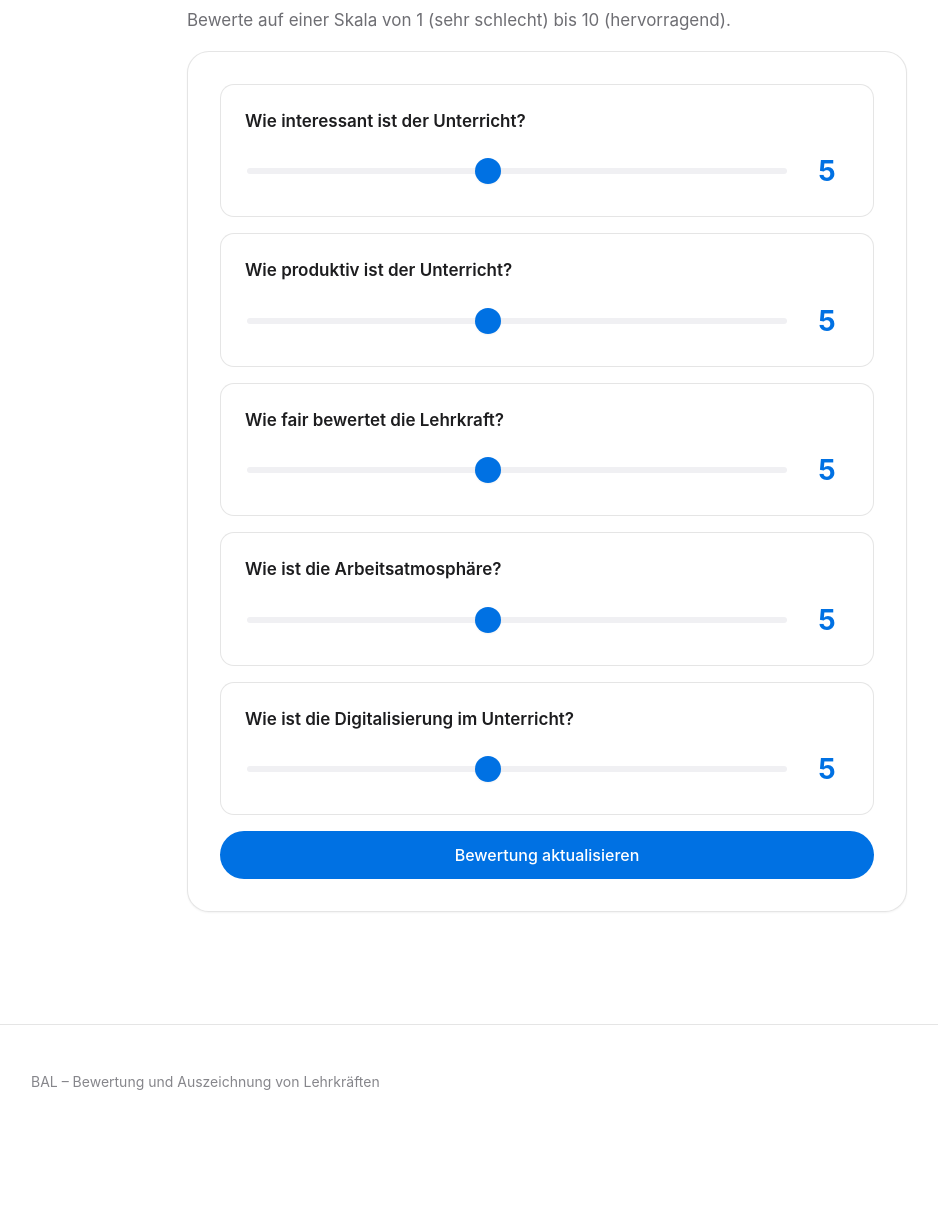
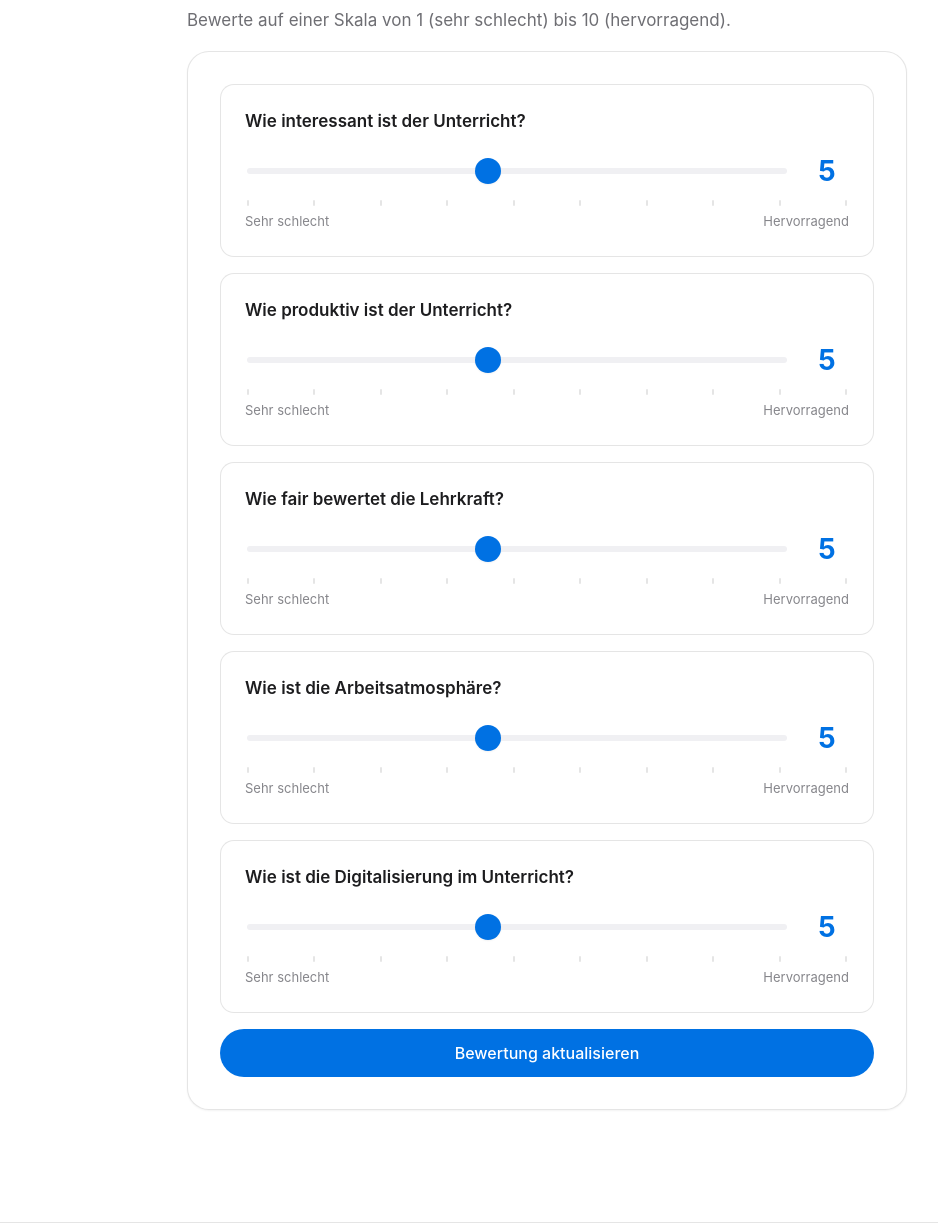
Before and after one commit to RYZE-101/BAL, a Django app: a page that uses templates/core/rate_teacher.html in a window 1280 px wide. Shown: the part 163-1391 px from the top of the page, without its empty margins (93-1031 px from the left). Before the commit the page ends 1253 px from the top, so only its background shows below. Run offline with Django 5.2, Linux system fonts and the light colour scheme; a user stored in the database is signed in; data comes from the database, SQL or seed files in the repository; tables that the repository leaves empty hold one stand-in row (values such as "Sample post").

Commit message:
feat: Slider-Skalen-Beschriftung + Tick-Marks (Bewertungsformular)
- Dezente 1-10 Tick-Marks unter jedem Slider
- Skalen-Endbeschriftung 'Sehr schlecht' / 'Hervorragend' (Apple-typisch klein)

```diff
--- a/static/css/style.css
+++ b/static/css/style.css
@@ -673,6 +673,29 @@ body.menu-open { overflow: hidden; }
     color: var(--accent);
 }
 
+/* Tick-Marks: 10 dezente Rastpunkte unter dem Slider */
+.range-ticks {
+    display: flex;
+    justify-content: space-between;
+    margin-top: 8px;
+    padding: 0 2px;
+}
+.range-ticks span {
+    width: 2px;
+    height: 6px;
+    background: var(--border);
+    border-radius: 1px;
+}
+
+/* Skalen-Beschriftung an beiden Enden */
+.scale-labels {
+    display: flex;
+    justify-content: space-between;
+    margin-top: 6px;
+    font-size: 13px;
+    color: var(--text-tertiary);
+}
+
 /* ---------- Alerts ---------- */
 .alert {
     padding: var(--space-4) var(--space-5);
--- a/templates/core/rate_teacher.html
+++ b/templates/core/rate_teacher.html
@@ -18,6 +18,13 @@
                     {{ field }}
                     <span class="range-value">{{ field.value|default_if_none:"5" }}</span>
                 </div>
+                <div class="range-ticks" aria-hidden="true">
+                    <span></span><span></span><span></span><span></span><span></span><span></span><span></span><span></span><span></span><span></span>
+                </div>
+                <div class="scale-labels">
+                    <span>Sehr schlecht</span>
+                    <span>Hervorragend</span>
+                </div>
             </div>
         {% endfor %}
         <button type="submit" class="btn btn-primary btn-lg btn-block">
```
